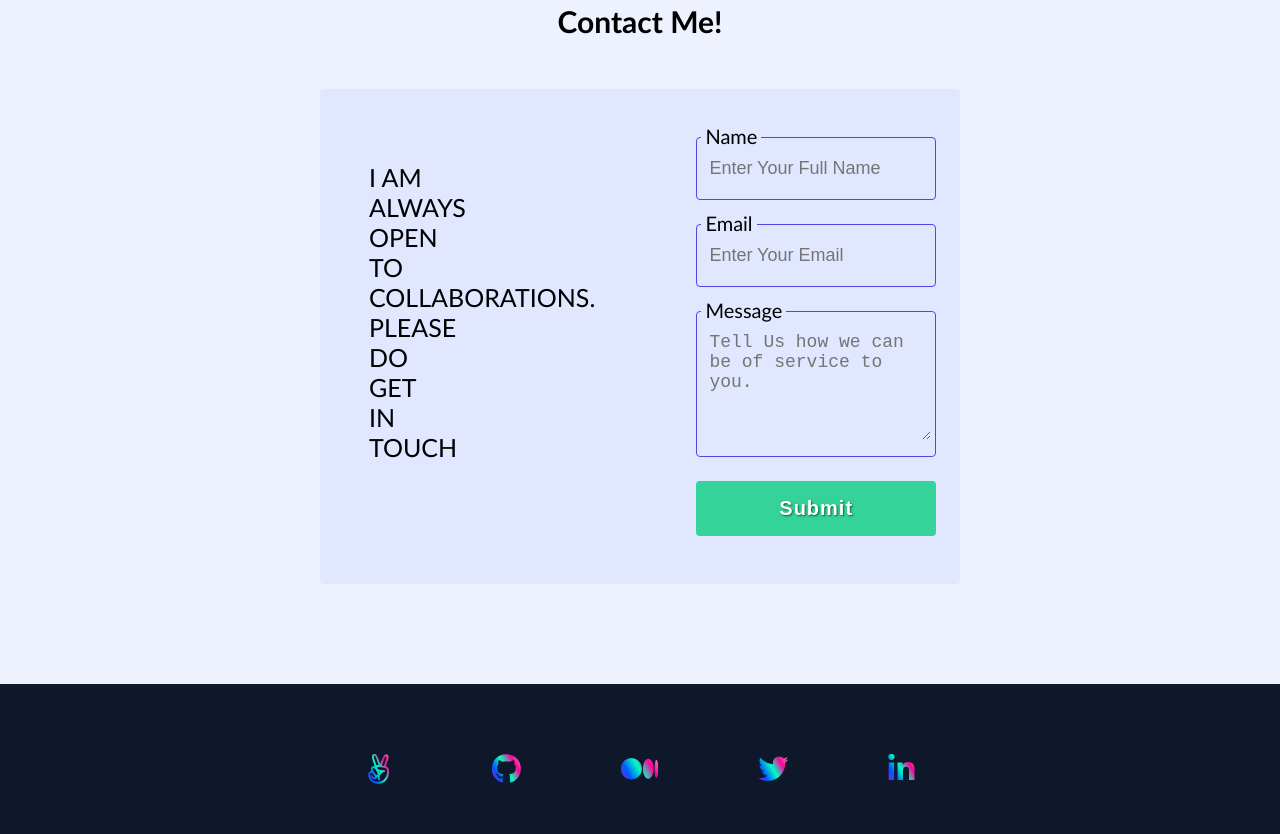
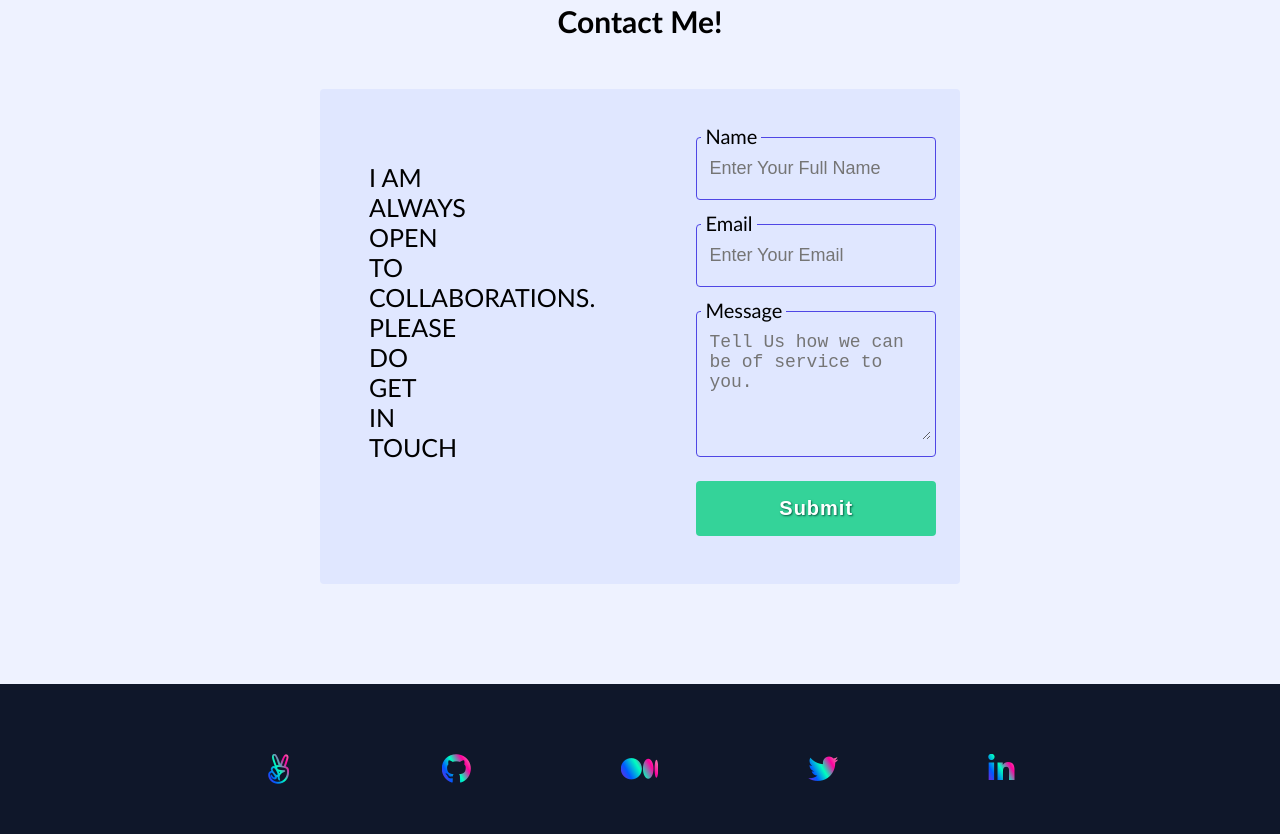
Before and after one commit to fortuneonyeka/portfolio, a plain HTML site: page index.html in a window 1280 px wide. Shown: the part 3771-4605 px from the top of the page. Drawn offline with Linux system fonts and the light colour scheme; a web font is replaced by a local one.

Commit message:
update links

```diff
--- a/styles.css
+++ b/styles.css
@@ -131,7 +131,7 @@ body {
   padding-top: 50px;
   display: flex;
   justify-content: center;
-  gap: 100px;
+  gap: 150px;
   font-size: 30px;
   list-style: none;
 }
```
